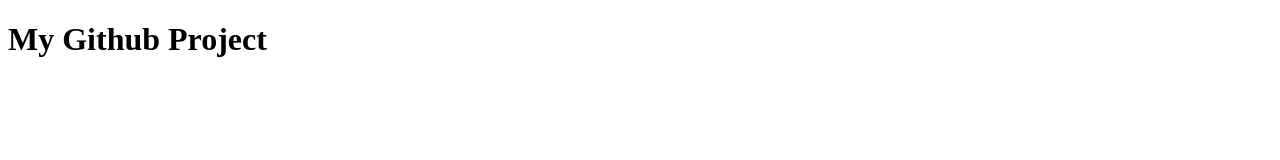
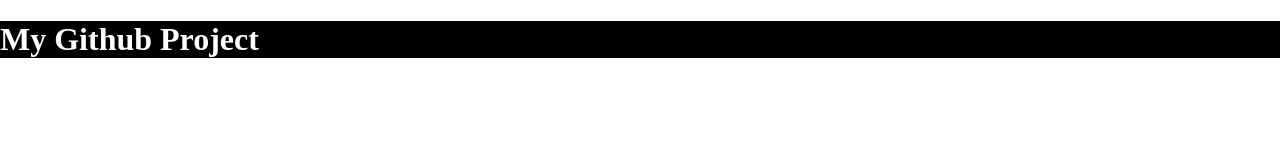
Before and after one commit to utsavvaghela2904/my-project, a plain HTML site: page index.html in a window 1280 px wide. Drawn offline with Linux system fonts and the light colour scheme.

Commit message:
add style1.css

```diff
--- a/index.html
+++ b/index.html
@@ -3,6 +3,7 @@
 <head>
     <meta charset="UTF-8">
     <meta name="viewport" content="width=device-width, initial-scale=1.0">
+    <link rel="stylesheet" href="style1.css">
     <title>Document</title>
 </head>
 <body>
--- /dev/null
+++ b/style1.css
@@ -0,0 +1,9 @@
+body{
+    padding: 0;
+    margin: 0;
+    box-sizing: border-box;
+}
+h1{
+    background-color: black;
+    color: white;
+}
```
Also changed, not shown: 1 other file.
